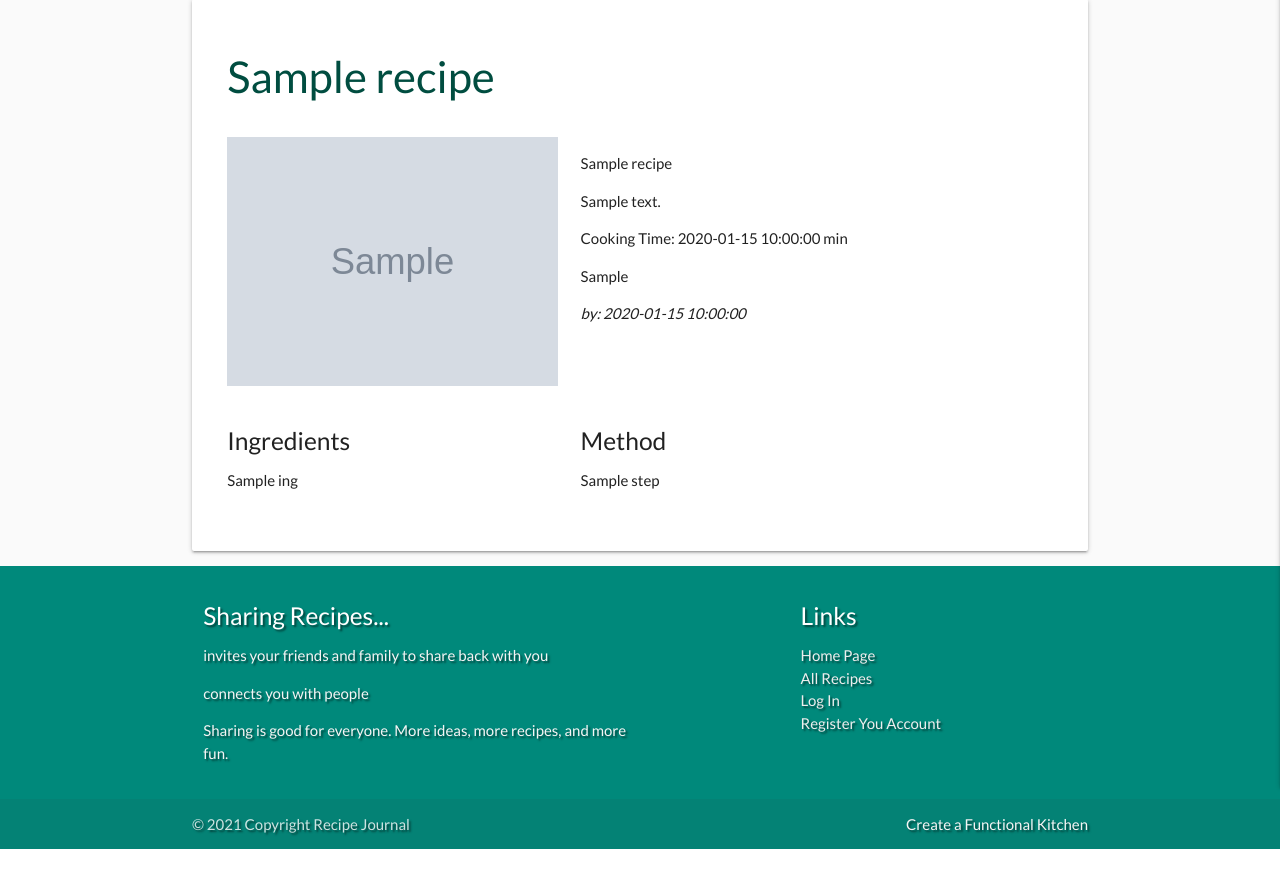
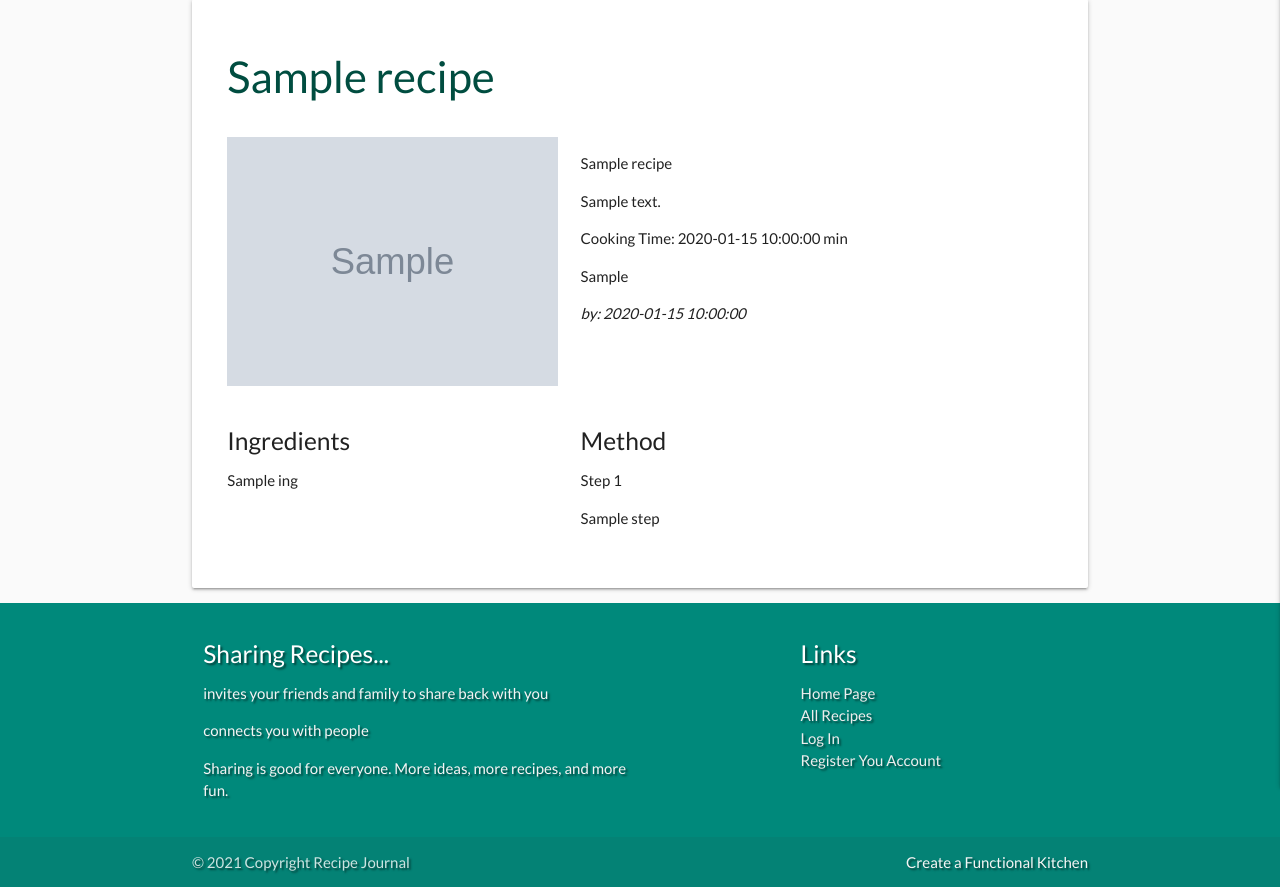
Before and after one commit to oksanaokhten/recipe-journal, a Flask app: template templates/recipe.html in a window 1280 px wide. Shown: the part 73-960 px from the top of the page. Before the commit the page ends 922 px from the top, so only its background shows below. Run offline with Flask 2, Linux system fonts and the light colour scheme; the template is opened without the code that fills it: most values are stand-ins (such as "Sample title", 1, 10 or a date in 2020); grey boxes marked "Sample" are stand-in pictures; some libraries are stand-ins or nearby versions.

Commit message:
Add index.loop for method steps in recipe.html

```diff
--- a/templates/recipe.html
+++ b/templates/recipe.html
@@ -4,10 +4,10 @@
 
 <div class="card-panel">
     <div class="row">
-        <div class="col s9">
+        <div class="col s12 m9">
             <h3 class="teal-text text-darken-4">{{ recipe.recipe_name }}</h3>
         </div>
-        <div class="col s3">
+        <div class="col s12 m3">
             {% if session.user|lower == recipe.created_by|lower %}
                 <a href="{{ url_for('edit_recipe', recipe_id=recipe._id) }}"
                     class="btn-small teal accent-4 text-shadow">Edit</a>
@@ -17,10 +17,10 @@
         </div>
     </div>
     <div class="row">
-        <div class="col s5">
+        <div class="col s12 m5">
             <img src="{{ recipe.image_url }}" class="responsive-img" alt="{{ recipe.recipe_name }}">
         </div>
-        <div class="col s7">
+        <div class="col s12 m7">
             <p>{{ recipe.category_name }}</p>
             <p>{{ recipe.recipe_description }}</p>
             <p>Cooking Time: {{ recipe.cooking_time }} min</p>
@@ -29,15 +29,16 @@
         </div>
     </div>
     <div class="row">
-        <div class="col s5">
+        <div class="col s12 m5">
             <h5>Ingredients</h5>
             {% for ingredient in recipe.ingredients %}
                 <ul>{{ ingredient }}</ul>
             {% endfor %}
         </div>
-        <div class="col s7">
+        <div class="col s12 m7">
             <h5>Method</h5>
             {% for step in recipe.method_steps %}
+                <ul>Step {{ loop.index }}</ul>
                 <ul>{{ step }}</ul>
             {% endfor %}
         </div>
```
